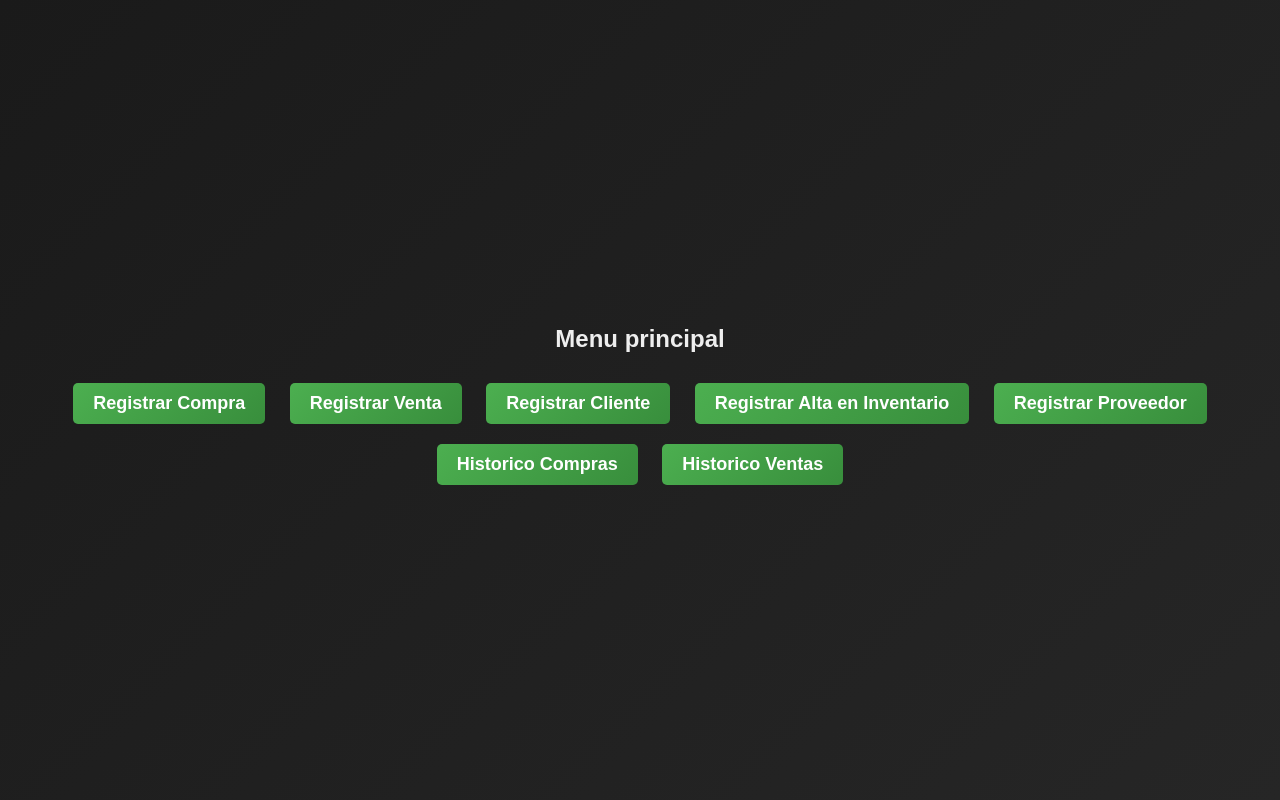
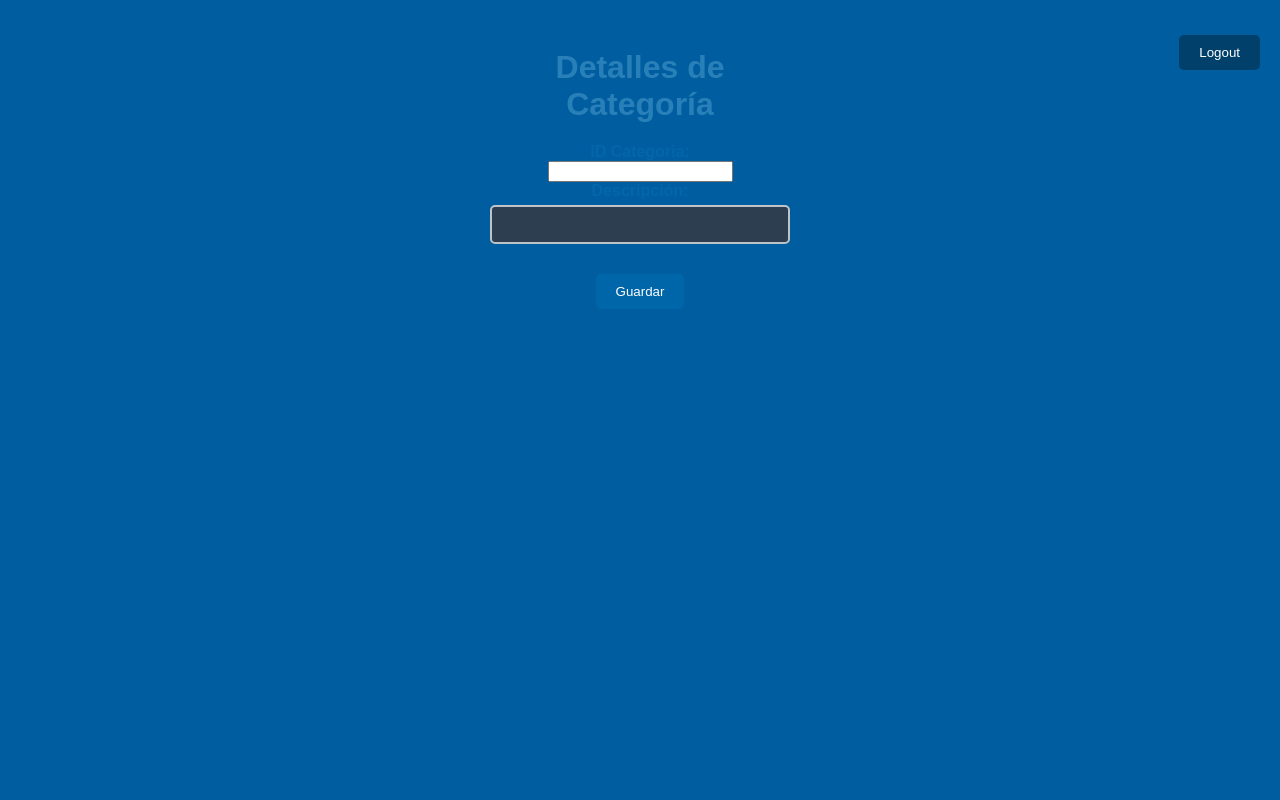
Before and after one commit to Cyrc3/estadias2, a Django app: page /registro_categoria/ in a window 1280 px wide. Run offline with Django 3.2, Linux system fonts and the light colour scheme.

Commit message:
zukablyad

```diff
--- a/estadias1/accounts/models.py
+++ b/estadias1/accounts/models.py
@@ -60,5 +60,3 @@ class Producto(models.Model):
     class Meta :
         db_table = 'producto'
         managed = False
-
-#faltan cosas aki
--- a/estadias1/accounts/views.py
+++ b/estadias1/accounts/views.py
@@ -79,3 +79,21 @@ def registrar_producto(request):
             return redirect('menu_principal')
     messages.error(request, 'Por favor, selecciona una categoría.')
     return render(request, 'registro_inventario.html', {'categorias': categorias})
+
+
+def registrar_categoria(request):
+    if request.method == 'POST':
+        nueva_categoria = Categoria()
+        nueva_categoria.descripcion = request.POST.get('id_')
+        nueva_categoria.descripcion = request.POST.get('descripcion')
+        nueva_categoria.save()
+        return redirect('menu_principal')
+    return render(request, 'registro_categoria.html')
+
+
+
+def historico_compras(request):
+    return render(request, 'menu_principal.html')
+
+def historico_ventas(request):
+    return render(request, 'menu_principal.html')
--- a/estadias1/estadias1/static/styles/styles.css
+++ b/estadias1/estadias1/static/styles/styles.css
@@ -1,6 +1,6 @@
 /* Estilos generales */
 body {
-    background-color: #b7e1ff;
+    background-color: #005ea0;
     font-family: Arial, sans-serif;
     color: #282828;
     text-align: center;
@@ -21,7 +21,7 @@ form {
 
 /* Estilos para las etiquetas */
 label {
-    color: #2980b9;
+    color: #0366a8;
     font-weight: bold;
     margin-bottom: 10px; /* Añadido margen inferior para separación */
 }
@@ -42,7 +42,7 @@ input[type="password"] {
 
 /* Estilos para los botones */
 button {
-    background-color: #3498db;
+    background-color: #0066aa;
     color: #fff;
     padding: 10px 20px;
     border: none;
@@ -89,7 +89,7 @@ button:hover {
 }
 
 .dropdown-content a:hover {
-    background-color: #2980b9;
+    background-color: #004572;
     border-radius: 5px;
 }
 
@@ -100,7 +100,7 @@ button:hover {
     position: absolute;
     top: 20px;
     right: 20px;
-    background-color: #3498db;
+    background-color: #00406b;
     color: #fff;
     padding: 10px 20px;
     border: none;
--- a/estadias1/estadias1/templates/registro_categoria.html
+++ b/estadias1/estadias1/templates/registro_categoria.html
@@ -4,19 +4,28 @@
     <meta charset="UTF-8">
     <meta name="viewport" content="width=device-width, initial-scale=1.0">
     <title>Detalles de Categoría</title>
-    <link rel="stylesheet" href="../styles/styles.css">
+    <link rel="stylesheet" href="../static/styles/styles.css">
 </head>
 <body>
+    <form method="POST">
+    {% csrf_token %}
     <h1>Detalles de Categoría</h1>
 
-    <label for="id_categoria">ID de Categoría:</label><br>
-    <input type="text" id="id_categoria" name="id_categoria" value="123" readonly><br>
+
+
+    <label for="id_categoria">ID Categoria:</label><br>
+    <input type="number" id="id" name="id" required><br>
+
 
     <label for="descripcion">Descripción:</label><br>
-    <textarea id="descripcion" name="descripcion" rows="4" cols="50"></textarea><br>
+    <input type="text" id="descripcion" name="descripcion" required><br>
+
+
 
     <button class="logout-button" onclick="window.location.href='#logout'">Logout</button>
 
     <button type="submit">Guardar</button>
+
+    </from>
 </body>
 </html>
--- a/estadias1/estadias1/templates/registro_inventario.html
+++ b/estadias1/estadias1/templates/registro_inventario.html
@@ -4,7 +4,7 @@
     <meta charset="UTF-8">
     <meta name="viewport" content="width=device-width, initial-scale=1.0">
     <title>Registro de Producto</title>
-    <link rel="stylesheet" href="../styles/styles.css">
+    <link rel="stylesheet" href="../static/styles/styles.css">
 </head>
 <body>
     <h1>Registro de Producto</h1>
--- a/estadias1/estadias1/urls.py
+++ b/estadias1/estadias1/urls.py
@@ -26,10 +26,9 @@ urlpatterns = [
     path('registrar_proveedor/',views.registrar_proveedor,name='proveedor'),
     path('registrar_inventario/',views.registrar_producto,name='producto'),
     path('menu_principal/', views.menu_principal, name='menu_principal'),
-    path('registro_compra/', views.menu_principal, name='compra'),
-    path('historico_compras/', views.menu_principal, name='historicoCompras'),
-    path('historico_ventas/', views.menu_principal, name='historicoVentas'),
-    path('registro_categoria/', views.menu_principal, name='altaCategoria'),
+    path('historico_compras/', views.historico_compras, name='historicoCompras'),
+    path('historico_ventas/', views.historico_ventas, name='historicoVentas'),
+    path('registro_categoria/', views.registrar_categoria, name='altaCategoria'),
 
 
 
```
